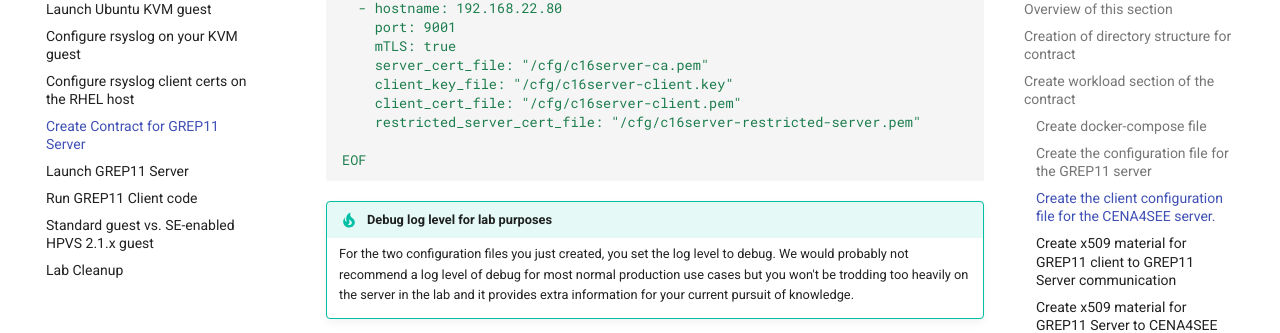
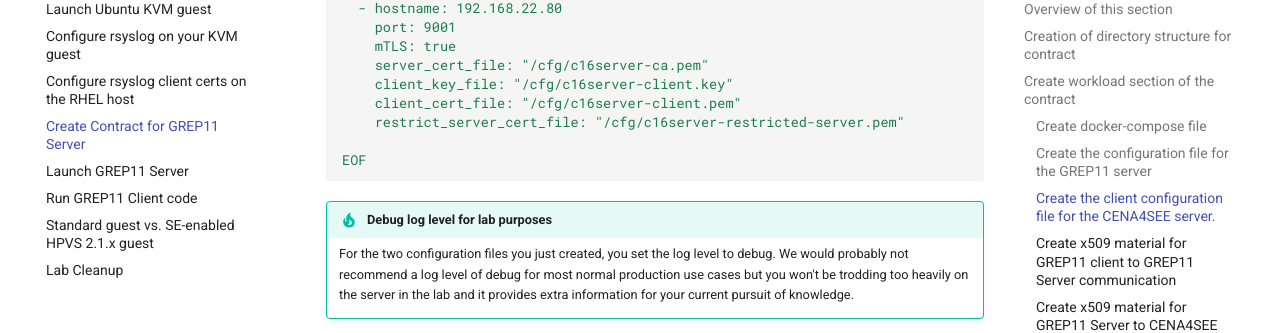
Before and after one commit to ibm-wsc/ConfidentialComputingOnLinuxONE, an MkDocs documentation site: the page built from docs/lab/grep11/createGREP11Contract.md, in a window 1280 px wide and 900 px high, scrolled down 5749 px. Shown: the part 147-480 px from the top of the window. Built offline with MkDocs 1.6.1 and Material for MkDocs 9.7.7, drawn with Linux system fonts in a browser that asks for light colours; emoji names are drawn with the system emoji font; comment, search, counter and statistics services are not loaded; some of the changed lines change nothing that is shown.

Commit message:
Correct typo in c16client.yaml
- changed incorrect key of 'restricted_server_cert_file' to correct value of 'restrict_server_cert_file'

````diff
--- a/docs/lab/grep11/createGREP11Contract.md
+++ b/docs/lab/grep11/createGREP11Contract.md
@@ -214,7 +214,7 @@ EOF
         server_cert_file: "/cfg/c16server-ca.pem"
         client_key_file: "/cfg/c16server-client.key"
         client_cert_file: "/cfg/c16server-client.pem"
-        restricted_server_cert_file: "/cfg/c16server-restricted-server.pem"
+        restrict_server_cert_file: "/cfg/c16server-restricted-server.pem"
 
     EOF
     ```
@@ -253,7 +253,7 @@ EOF
 			server_cert_file: "/cfg/c16server-ca.pem"
 			client_key_file: "/cfg/c16server-client.key"
 			client_cert_file: "/cfg/c16server-client.pem"
-			restricted_server_cert_file: "/cfg/c16server-restricted-server.pem"
+			restrict_server_cert_file: "/cfg/c16server-restricted-server.pem"
 		```
 
 ### Create x509 material for GREP11 client to GREP11 Server communication
````
